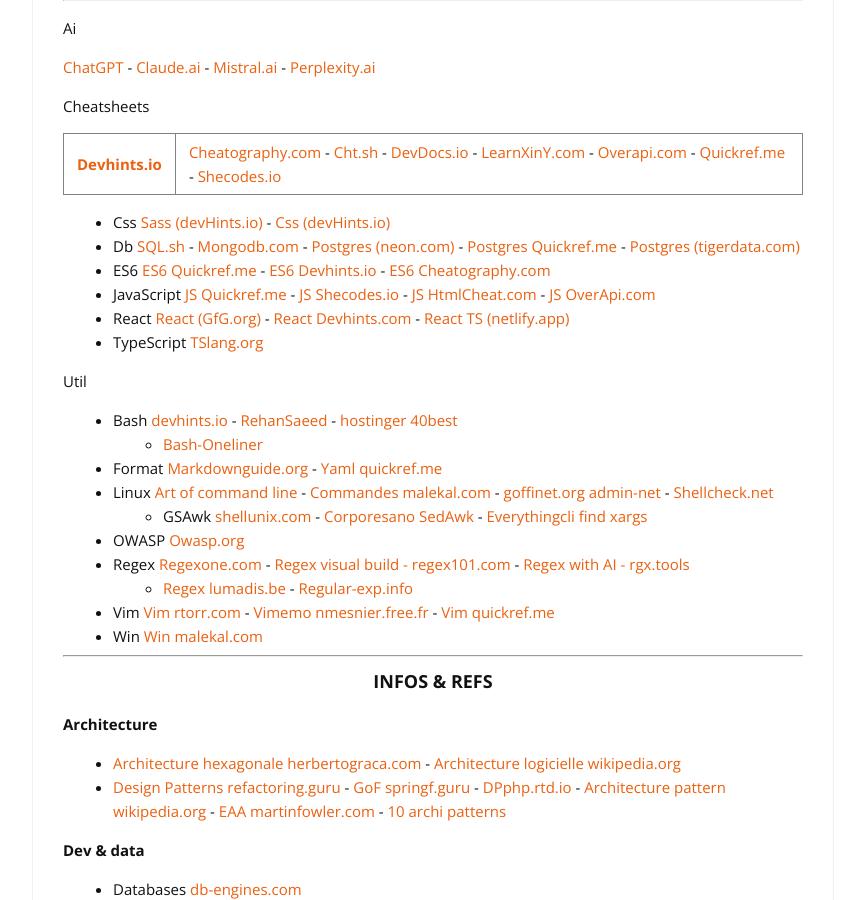
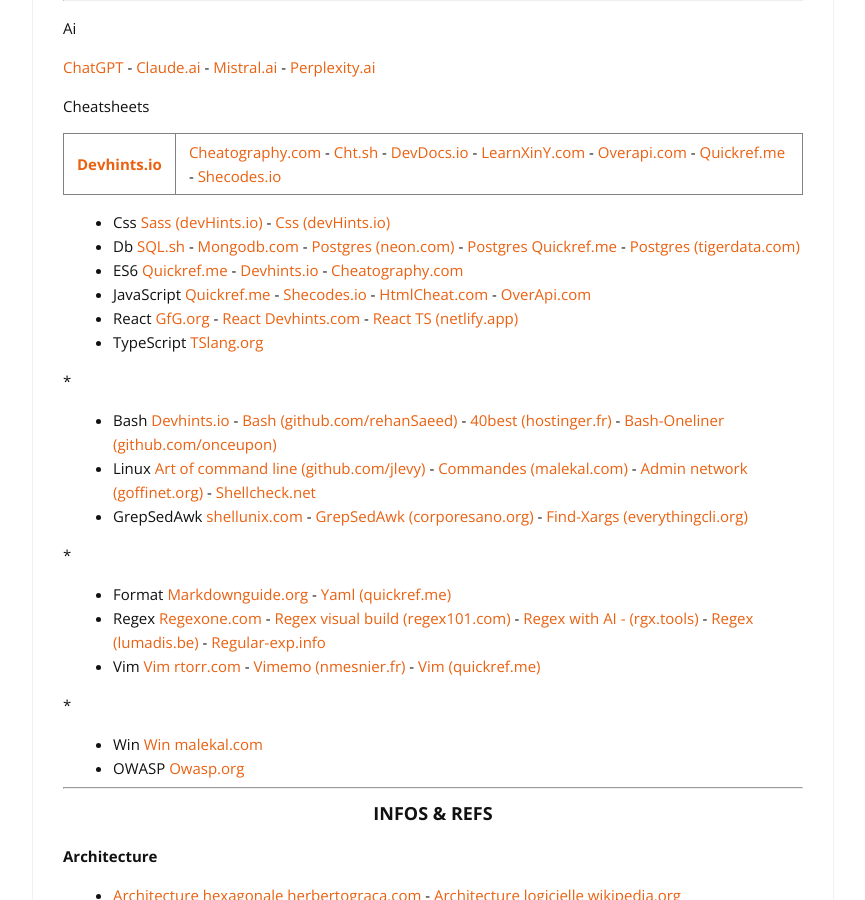
Before and after one commit to cylmat/cylmat.github.io, a Jekyll site: the page built from _pages/USEFUL.md, in a window 1280 px wide and 900 px high, scrolled down 273 px. Shown: the whole window, without its empty margins (207-1072 px from the left). Built offline with Jekyll 4.4.1, drawn with Linux system fonts in a browser that asks for light colours; nearby versions of some CDN libraries.

Commit message:
Update USEFUL.md

```diff
--- a/_pages/USEFUL.md
+++ b/_pages/USEFUL.md
@@ -20,23 +20,27 @@
 
 - Css [Sass (devHints.io)](https://devhints.io/sass) - [Css (devHints.io)](https://devhints.io/css)
 - Db [SQL.sh](https://sql.sh) - [Mongodb.com](https://www.mongodb.com/developer/products/mongodb/cheat-sheet) - [Postgres (neon.com)](https://neon.com/postgresql/postgresql-cheat-sheet) - [Postgres Quickref.me](https://quickref.me/postgres.html) - [Postgres (tigerdata.com)](https://www.tigerdata.com/learn/postgres-cheat-sheet)
-- ES6 [ES6 Quickref.me](https://quickref.me/es6.html) - [ES6 Devhints.io](https://devhints.io/es6) - [ES6 Cheatography.com](https://cheatography.com/romansemko/cheat-sheets/ecmascript-6-es6)
-- JavaScript [JS Quickref.me](https://quickref.me/javascript.html) - [JS Shecodes.io](http://cheatsheets.shecodes.io/javascript) - [JS HtmlCheat.com](https://htmlcheatsheet.com/js) - [JS OverApi.com](https://overapi.com/javascript)
-- React [React (GfG.org)](https://www.geeksforgeeks.org/react-cheat-sheet) - [React Devhints.com](https://devhints.io/react) - [React TS (netlify.app)](https://react-typescript-cheatsheet.netlify.app)
+- ES6 [Quickref.me](https://quickref.me/es6.html) - [Devhints.io](https://devhints.io/es6) - [Cheatography.com](https://cheatography.com/romansemko/cheat-sheets/ecmascript-6-es6)
+- JavaScript [Quickref.me](https://quickref.me/javascript.html) - [Shecodes.io](http://cheatsheets.shecodes.io/javascript) - [HtmlCheat.com](https://htmlcheatsheet.com/js) - [OverApi.com](https://overapi.com/javascript)
+- React [GfG.org](https://www.geeksforgeeks.org/react-cheat-sheet) - [React Devhints.com](https://devhints.io/react) - [React TS (netlify.app)](https://react-typescript-cheatsheet.netlify.app)
 - TypeScript [TSlang.org](https://www.typescriptlang.org/cheatsheets)
 
-Util
+*
 
-- Bash [devhints.io](https://devhints.io/bash) - [RehanSaeed](https://github.com/RehanSaeed/Bash-Cheat-Sheet) - [hostinger 40best](https://www.hostinger.fr/tutoriels/commandes-linux)
-  + [Bash-Oneliner](https://github.com/onceupon/Bash-Oneliner)
-- Format [Markdownguide.org](https://www.markdownguide.org/cheat-sheet) - [Yaml quickref.me](https://quickref.me/yaml.html)
-- Linux [Art of command line](https://github.com/jlevy/the-art-of-command-line) - [Commandes malekal.com](https://www.malekal.com/liste-des-commandes-linux) - [goffinet.org admin-net](https://linux.goffinet.org/administration/configuration-du-reseau/outils-linux-reseau/) - [Shellcheck.net](https://www.shellcheck.net)
-  + GSAwk [shellunix.com](https://www.shellunix.com) - [Corporesano SedAwk](http://www.corporesano.org/doc-site/grepawksed.html) - [Everythingcli find xargs](https://www.everythingcli.org/find-exec-vs-find-xargs)
+- Bash [Devhints.io](https://devhints.io/bash) - [Bash (github.com/rehanSaeed)](https://github.com/RehanSaeed/Bash-Cheat-Sheet) - [40best (hostinger.fr)](https://www.hostinger.fr/tutoriels/commandes-linux) - [Bash-Oneliner (github.com/onceupon)](https://github.com/onceupon/Bash-Oneliner)
+- Linux [Art of command line (github.com/jlevy)](https://github.com/jlevy/the-art-of-command-line) - [Commandes (malekal.com)](https://www.malekal.com/liste-des-commandes-linux) - [Admin network (goffinet.org)](https://linux.goffinet.org/administration/configuration-du-reseau/outils-linux-reseau) - [Shellcheck.net](https://www.shellcheck.net)
+- GrepSedAwk [shellunix.com](https://www.shellunix.com) - [GrepSedAwk (corporesano.org)](http://www.corporesano.org/doc-site/grepawksed.html) - [Find-Xargs (everythingcli.org)](https://www.everythingcli.org/find-exec-vs-find-xargs)
+
+*
+
+- Format [Markdownguide.org](https://www.markdownguide.org/cheat-sheet) - [Yaml (quickref.me)](https://quickref.me/yaml.html)
+- Regex [Regexone.com](https://regexone.com) - [Regex visual build (regex101.com)](https://regex101.com) - [Regex with AI - (rgx.tools)](https://rgx.tools) - [Regex (lumadis.be)](https://lumadis.be/regex) - [Regular-exp.info](https://www.regular-expressions.info)
+- Vim [Vim rtorr.com](https://vim.rtorr.com) - [Vimemo (nmesnier.fr)](http://nmesnier.free.fr/vim.html) - [Vim (quickref.me)](https://quickref.me/vim)
+
+*
+
+- Win [Win malekal.com](https://www.malekal.com/liste-commandes-invite-de-commandes-windows)
 - OWASP [Owasp.org](https://cheatsheetseries.owasp.org/Glossary.html)
-- Regex [Regexone.com](https://regexone.com) - [Regex visual build - regex101.com](https://regex101.com) - [Regex with AI - rgx.tools](https://rgx.tools)
-   + [Regex lumadis.be](https://lumadis.be/regex) - [Regular-exp.info](https://www.regular-expressions.info)
-- Vim [Vim rtorr.com](https://vim.rtorr.com) - [Vimemo nmesnier.free.fr](http://nmesnier.free.fr/vim.html) - [Vim quickref.me](https://quickref.me/vim)
-- Win [Win malekal.com](https://www.malekal.com/liste-commandes-invite-de-commandes-windows)
 
 
 
```
